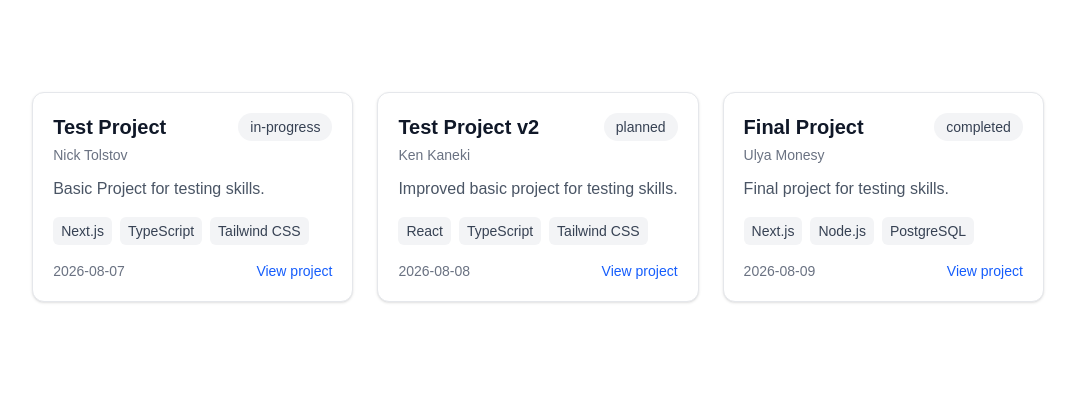
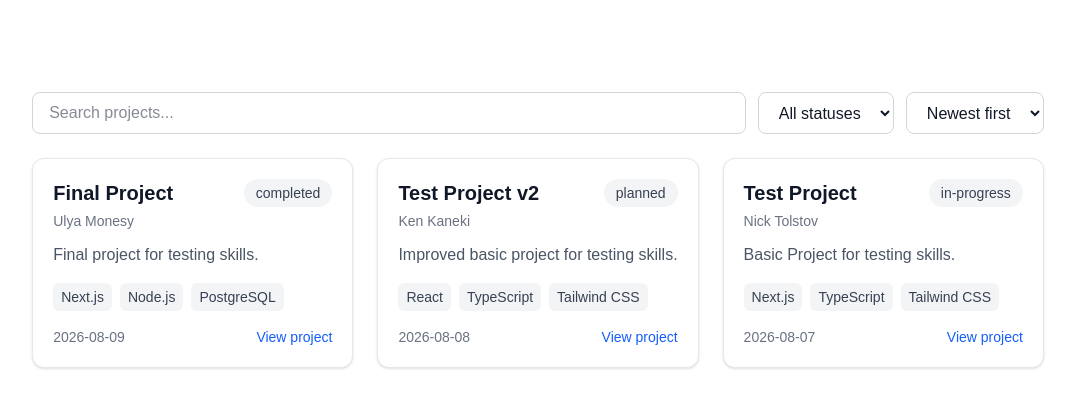
Before and after one commit to b3d0la9ich/Frontend_Task, a Next.js app in the folder project-manager/: page /projects in a window 1280 px wide. Shown: the top 408 px of the page, without its empty margins (102-1177 px from the left). Built offline with nearby package versions, Linux system fonts and the light colour scheme.

Commit message:
added search, filter, and sorting

```diff
--- a/project-manager/app/projects/page.tsx
+++ b/project-manager/app/projects/page.tsx
@@ -2,7 +2,7 @@
 //      Отвечает за страницу со списком всех проектов
 //
 
-import { ProjectCard } from '@/components/projects/ProjectCard';
+import { ProjectsClient } from '@/components/projects/ProjectsClient';
 import { projects } from '@/data/projects';
 
 export default function ProjectsPage() {
@@ -12,14 +12,7 @@ export default function ProjectsPage() {
         Projects
       </h1>
 
-      <div className="grid gap-6 md:grid-cols-2 lg:grid-cols-3">
-        {projects.map((project) => (
-          <ProjectCard
-            key={project.id}
-            project={project}
-          />
-        ))}
-      </div>
+      <ProjectsClient projects={projects} />
     </main>
   );
 }
--- /dev/null
+++ b/project-manager/components/projects/ProjectList.tsx
@@ -0,0 +1,32 @@
+//
+//      Отвечает за спиосок проектов
+//
+
+import { ProjectCard } from '@/components/projects/ProjectCard';
+
+import type { Project } from '@/types/project';
+
+interface ProjectListProps {
+  projects: Project[];
+}
+
+export function ProjectList({ projects }: ProjectListProps) {
+  if (projects.length === 0) {
+    return (
+      <p className="text-gray-400">
+        Projects not found.
+      </p>
+    );
+  }
+
+  return (
+    <div className="grid gap-6 md:grid-cols-2 lg:grid-cols-3">
+      {projects.map((project) => (
+        <ProjectCard
+          key={project.id}
+          project={project}
+        />
+      ))}
+    </div>
+  );
+}
--- /dev/null
+++ b/project-manager/components/projects/ProjectsClient.tsx
@@ -0,0 +1,87 @@
+//
+//      Для хранения строки поиска, фильтра проектов и сортировки по дате
+//
+
+'use client'; // Обозначает что этот компонент должен работать в браузере и может использовать usestate, обработчики событий и другую клиентскую интерактивность
+
+import { useMemo, useState } from 'react';
+
+import { ProjectList } from '@/components/projects/ProjectList';
+
+import type { Project } from '@/types/project';
+
+interface ProjectsClientProps {
+  projects: Project[];
+}
+
+type SortOrder = 'newest' | 'oldest';
+
+export function ProjectsClient({ projects }: ProjectsClientProps) {
+  const [search, setSearch] = useState('');
+  const [status, setStatus] = useState('all');
+  const [sortOrder, setSortOrder] = useState<SortOrder>('newest');
+
+  const filteredProjects = useMemo(() => {
+    const normalizedSearch = search.trim().toLowerCase();
+
+    return projects.filter((project) => {
+      const matchesSearch = project.name
+        .toLowerCase()
+        .includes(normalizedSearch);
+
+      const matchesStatus =
+        status === 'all' || project.status === status;
+
+      return matchesSearch && matchesStatus;
+    });
+  }, [projects, search, status]);
+
+  const sortedProjects = useMemo(() => {
+    return [...filteredProjects].sort((a, b) => {
+      const dateA = new Date(a.createdAt).getTime();
+      const dateB = new Date(b.createdAt).getTime();
+
+      return sortOrder === 'newest'
+        ? dateB - dateA
+        : dateA - dateB;
+    });
+  }, [filteredProjects, sortOrder]);
+
+  return (
+    <div>
+      <div className="mb-6 flex flex-col gap-3 md:flex-row">
+        <input
+          type="text"
+          value={search}
+          onChange={(event) => setSearch(event.target.value)}
+          placeholder="Search projects..."
+          className="w-full rounded-lg border border-gray-300 bg-white px-4 py-2 text-gray-900 outline-none focus:border-blue-500"
+        />
+
+        <select
+          value={status}
+          onChange={(event) => setStatus(event.target.value)}
+          className="rounded-lg border border-gray-300 bg-white px-4 py-2 text-gray-900"
+        >
+          <option value="all">All statuses</option>
+          <option value="planned">Planned</option>
+          <option value="in-progress">In progress</option>
+          <option value="completed">Completed</option>
+        </select>
+
+        <select
+          value={sortOrder}
+          onChange={(event) =>
+            setSortOrder(event.target.value as SortOrder)
+          }
+          className="rounded-lg border border-gray-300 bg-white px-4 py-2 text-gray-900"
+        >
+          <option value="newest">Newest first</option>
+          <option value="oldest">Oldest first</option>
+        </select>
+      </div>
+
+      <ProjectList projects={sortedProjects} />
+    </div>
+  );
+}
```
